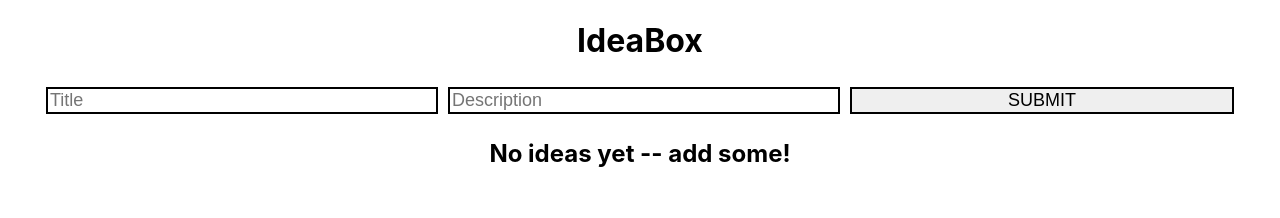
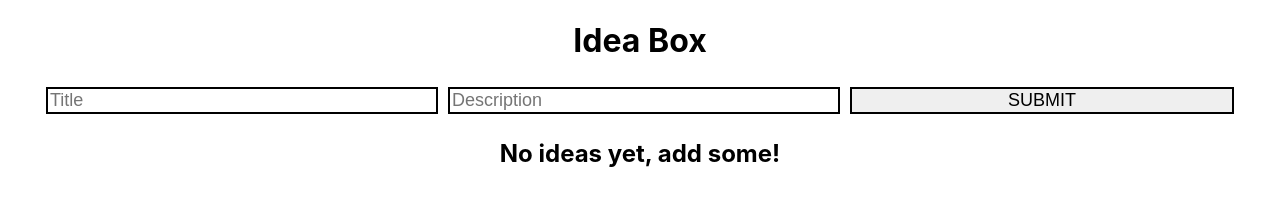
Before and after one commit to aplasket/ideabox, a React (Create React App) app: page / in a window 1280 px wide. Shown: the top 218 px of the page. Built offline with nearby package versions, Linux system fonts and the light colour scheme.

Commit message:
erasing and redoing for practice

```diff
--- a/src/components/App/App.js
+++ b/src/components/App/App.js
@@ -1,27 +1,28 @@
 import { useState } from 'react';
 import './App.css';
-import Ideas from '../Ideas/Ideas.js';
-import Form from '../Form/Form.js';
+import Form from '../Form/Form';
+import Ideas from '../Ideas/Ideas';
 
 function App(){
-  const [ideas, setIdeas] = useState([]);
+  const [ ideas, setIdeas ] = useState([]);
 
   function addIdea(newIdea){
     setIdeas([...ideas, newIdea]);
   }
 
   function deleteIdea(id){
-    setIdeas((ideas) => ideas.filter(idea => idea.id !== id));
+    setIdeas(ideas => ideas.filter(idea => idea.id !== id));
   }
 
   return (
-    <main className="App">
-      <h1>IdeaBox</h1>
-      <Form addIdea={addIdea} />
-      {!ideas.length && <h2>No ideas yet -- add some!</h2>}
+    <main className='App'>
+      <h1>Idea Box</h1>
+      <Form addIdea={addIdea}/>
+      {!ideas.length && <h2>No ideas yet, add some!</h2>}
       <Ideas ideas={ideas} deleteIdea={deleteIdea}/>
     </main>
   );
+
 }
 
 export default App;
--- a/src/components/Card/Card.js
+++ b/src/components/Card/Card.js
@@ -1,11 +1,11 @@
 import './Card.css';
 
-function Card({ title, description, id, deleteIdea}) {
-  return (
+function Card({title, description, id, deleteIdea}){
+  return(
     <div className="card">
       <h3>{title}</h3>
       <p>{description}</p>
-      <button onClick={() => deleteIdea(id)}>🗑</button>
+      <button onClick={() => deleteIdea(id)}>🗑️</button>
     </div>
   );
 }
--- a/src/components/Ideas/Ideas.js
+++ b/src/components/Ideas/Ideas.js
@@ -2,7 +2,9 @@ import './Ideas.css';
 import Card from '../Card/Card.js';
 
 function Ideas({ideas, deleteIdea}){
+  //iterate through all ideas and call Card component
   const ideaCards = ideas.map(idea => {
+    // call the Card component
     return (
       <Card
         title={idea.title}
```
Also changed, not shown: src/components/Form/Form.js (+8 -6 lines).
